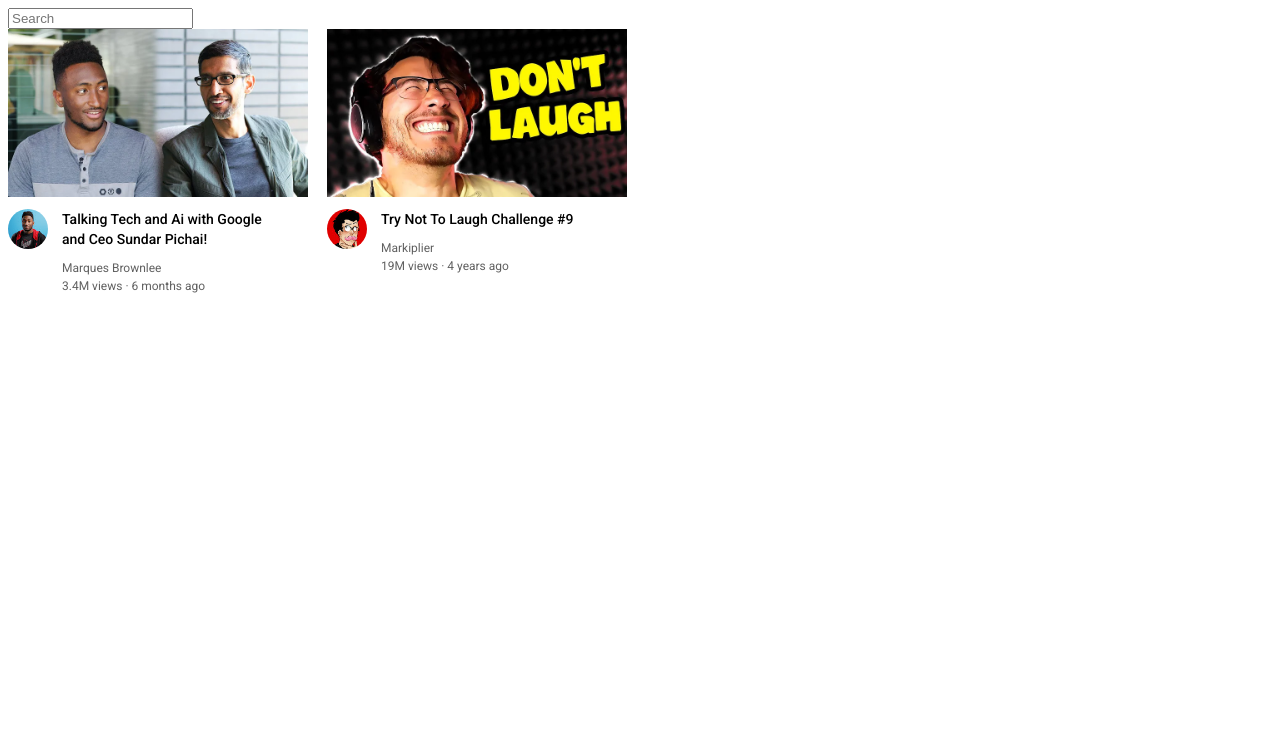
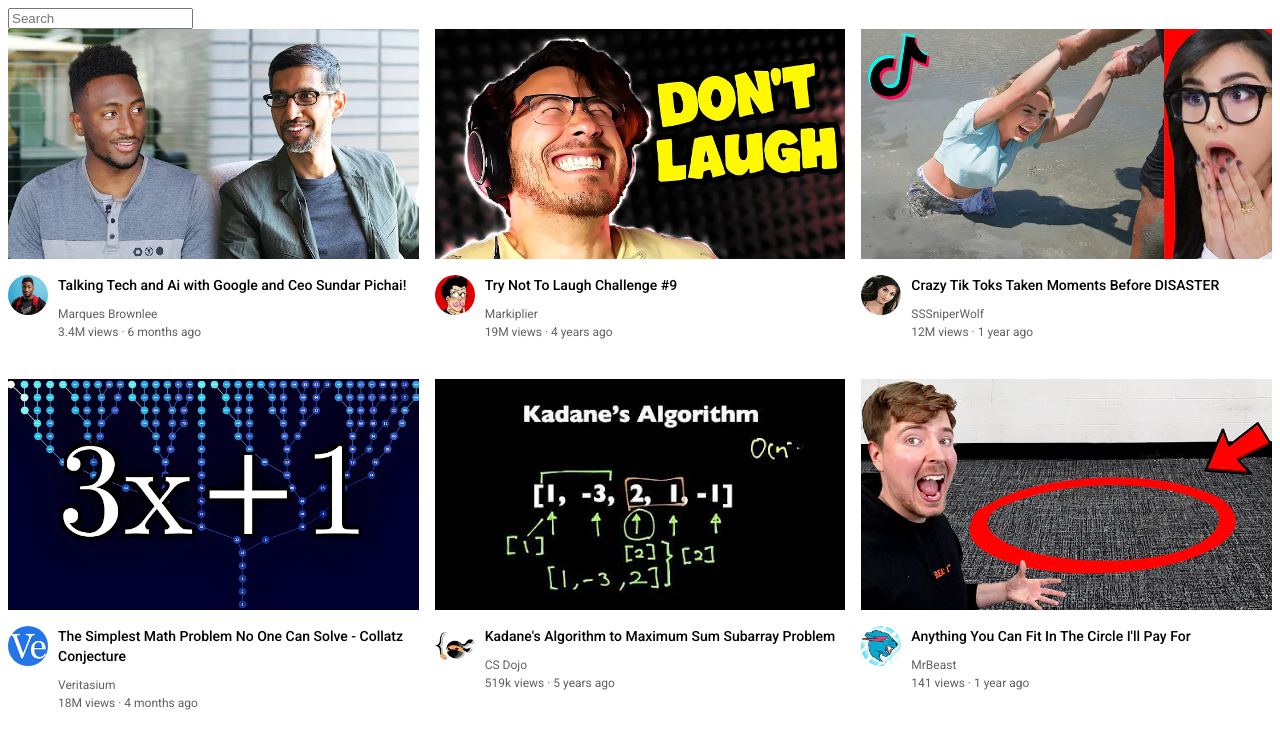
Before and after one commit to ldyCalliope/mekayl-webdev-journey, a plain HTML site: page SuperSimpleDev Course/YOUTUBE PROJECT/youtube.html in a window 1280 px wide. Drawn offline with Linux system fonts and the light colour scheme.

Commit message:
new update from what i learned in CSS GRID

```diff
--- a/SuperSimpleDev Course/YOUTUBE PROJECT/youtube.css
+++ b/SuperSimpleDev Course/YOUTUBE PROJECT/youtube.css
@@ -12,8 +12,7 @@ p {
 }
 
 .thumbnail {
-  width: 300px;
-  display: block;
+  width: 100%;
 }
 
 .video-title{
@@ -24,32 +23,17 @@ p {
   margin-bottom: 12px;
 }
 
-.video-author, .video-stats {
-  color: rgb(96, 96, 96);
-  font-size: 12px;
-}
 
 .video-author {
   margin-bottom: 4px;
 }
 
-.video-preview {
-  width: 300px;
-  display: inline-block;
-  vertical-align: top;
-  margin-right: 15px;
+
+.video-info-grid {
+  display: grid;
+  grid-template-columns: 50px 1fr;
 }
 
-.channel-picture {
-  display: inline-block;
-  width: 50px;
-  vertical-align: top;
-}
-
-.video-info {
-  display: inline-block;
-  width: 200px;
-}
 
 .profile-picture {
   width: 40px;
@@ -59,3 +43,15 @@ p {
 .thumbnail-row{
   margin-bottom: 12px;
 }
+
+.video-author, .video-stats {
+  color: rgb(96, 96, 96);
+  font-size: 12px;
+}
+
+.video-grid {
+  display: grid;
+  grid-template-columns: 1fr 1fr 1fr;
+  column-gap: 16px;
+  row-gap: 40px;
+}
--- a/SuperSimpleDev Course/YOUTUBE PROJECT/youtube.html
+++ b/SuperSimpleDev Course/YOUTUBE PROJECT/youtube.html
@@ -14,14 +14,15 @@
 
   <input class="search-bar" type="text" placeholder="Search">
 
+  <div class="video-grid">
     <div class="video-preview">
     <div class="thumbnail-row">
       <img class="thumbnail" src="thumbnails/thumbnail-1.webp" alt="first thumbnail">
     </div>
 
+    <div class="video-info-grid">
       <div class="channel-picture">
         <img class="profile-picture" src="channel-pictures/channel-1.jpeg" alt="channel 1">
-
       </div>
 
       <div class="video-info">
@@ -37,15 +38,15 @@
           3.4M views &middot; 6 months ago
         </p>
       </div>
-
     </div>
-
+  </div>
 
   <div class="video-preview">
     <div class="thumbnail-row">
       <img class="thumbnail" src="thumbnails/thumbnail-2.webp" alt="first thumbnail">
     </div>
 
+    <div class="video-info-grid">
       <div class="channel-picture">
         <img class="profile-picture" src="channel-pictures/channel-2.jpeg" alt="channel 1">
       </div>
@@ -64,8 +65,112 @@
         </p>
       </div>
     </div>
+  </div>
 
+  <div class="video-preview">
+    <div class="thumbnail-row">
+      <img class="thumbnail" src="thumbnails/thumbnail-3.webp" alt="first thumbnail">
+    </div>
 
+    <div class="video-info-grid">
+      <div class="channel-picture">
+        <img class="profile-picture" src="channel-pictures/channel-3.jpeg" alt="channel 1">
+      </div>
+
+      <div class="video-info">
+        <p class="video-title">
+          Crazy Tik Toks Taken Moments Before DISASTER
+        </p>
+
+        <p class="video-author">
+          SSSniperWolf
+        </p>
+
+        <p class="video-stats">
+          12M views &middot; 1 year ago
+        </p>
+      </div>
+    </div>
+  </div>
+
+  <div class="video-preview">
+    <div class="thumbnail-row">
+      <img class="thumbnail" src="thumbnails/thumbnail-4.webp" alt="first thumbnail">
+    </div>
+
+    <div class="video-info-grid">
+      <div class="channel-picture">
+        <img class="profile-picture" src="channel-pictures/channel-4.jpeg" alt="channel 1">
+      </div>
+
+      <div class="video-info">
+        <p class="video-title">
+          The Simplest Math Problem No One Can Solve - Collatz Conjecture
+        </p>
+
+        <p class="video-author">
+          Veritasium
+        </p>
+
+        <p class="video-stats">
+          18M views &middot; 4 months ago
+        </p>
+      </div>
+    </div>
+  </div>
+
+  <div class="video-preview">
+    <div class="thumbnail-row">
+      <img class="thumbnail" src="thumbnails/thumbnail-5.webp" alt="first thumbnail">
+    </div>
+
+    <div class="video-info-grid">
+      <div class="channel-picture">
+        <img class="profile-picture" src="channel-pictures/channel-5.jpeg" alt="channel 1">
+      </div>
+
+      <div class="video-info">
+        <p class="video-title">
+          Kadane's Algorithm to Maximum Sum Subarray Problem
+        </p>
+
+        <p class="video-author">
+          CS Dojo
+        </p>
+
+        <p class="video-stats">
+          519k views &middot; 5 years ago
+        </p>
+      </div>
+    </div>
+  </div>
+
+  <div class="video-preview">
+    <div class="thumbnail-row">
+      <img class="thumbnail" src="thumbnails/thumbnail-6.webp" alt="first thumbnail">
+    </div>
+
+    <div class="video-info-grid">
+      <div class="channel-picture">
+        <img class="profile-picture" src="channel-pictures/channel-6.jpeg" alt="channel 1">
+      </div>
+
+      <div class="video-info">
+        <p class="video-title">
+          Anything You Can Fit In The Circle I'll Pay For
+        </p>
+
+        <p class="video-author">
+          MrBeast
+        </p>
+
+        <p class="video-stats">
+          141 views &middot; 1 year ago
+        </p>
+      </div>
+    </div>
+  </div>
+  </div>
 
 </body>
 </html>
```
Also changed, not shown: SuperSimpleDev Course/grid.html (+15 -1 lines), SuperSimpleDev Course/YOUTUBE PROJECT/channel-pictures/channel-3.jpeg (added), SuperSimpleDev Course/YOUTUBE PROJECT/channel-pictures/channel-4.jpeg (added), SuperSimpleDev Course/YOUTUBE PROJECT/channel-pictures/channel-5.jpeg (added), SuperSimpleDev Course/YOUTUBE PROJECT/channel-pictures/channel-6.jpeg (added), SuperSimpleDev Course/YOUTUBE PROJECT/thumbnails/thumbnail-3.webp (added), SuperSimpleDev Course/YOUTUBE PROJECT/thumbnails/thumbnail-4.webp (added), SuperSimpleDev Course/YOUTUBE PROJECT/thumbnails/thumbnail-5.webp (added), SuperSimpleDev Course/YOUTUBE PROJECT/thumbnails/thumbnail-6.webp (added). Lines whose indentation alone changed are shown as unchanged.
